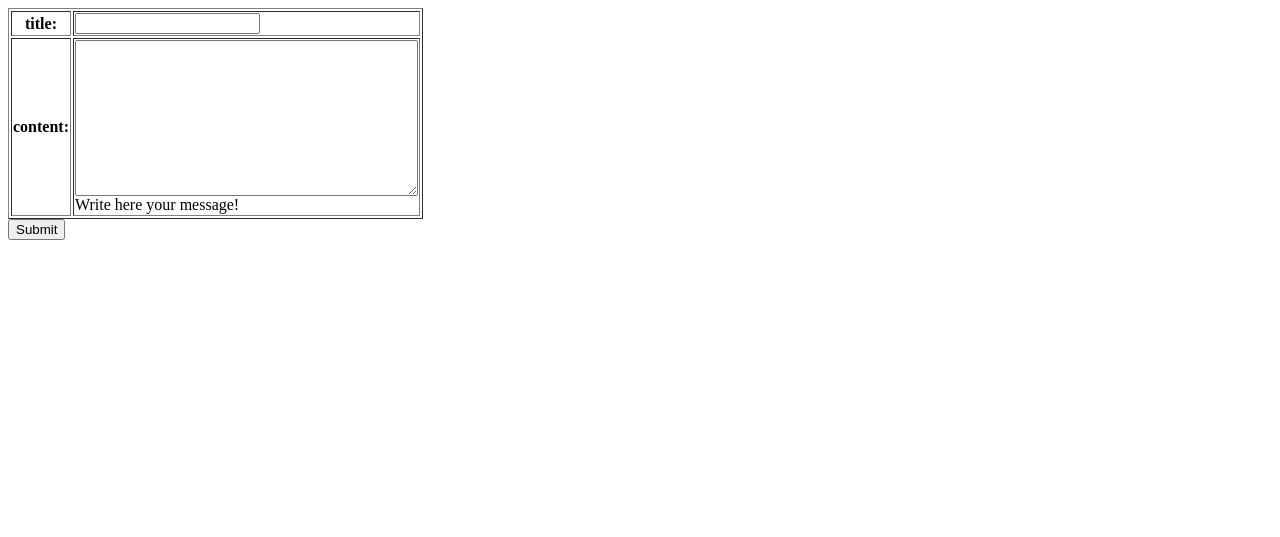
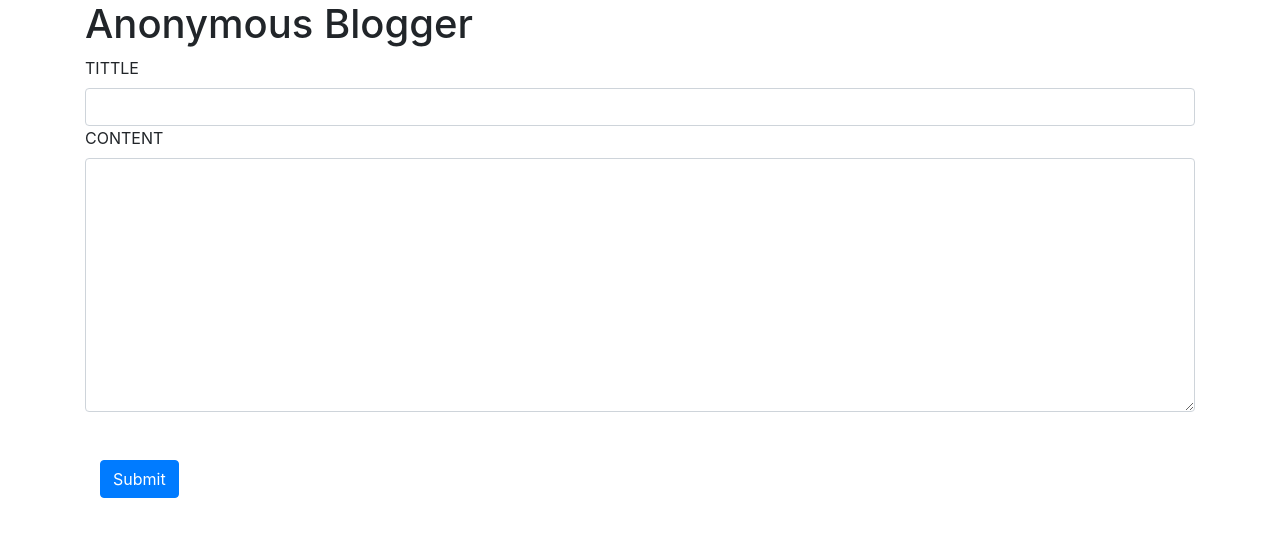
Before and after one commit to prinzpiuz/Anonymous-Blog, a Django app: page / in a window 1280 px wide. Shown: the top 537 px of the page. Run offline with Django 3.2, Linux system fonts and the light colour scheme; some libraries are stand-ins or nearby versions.

Commit message:
added bootstrap and messages under edit link

```diff
--- a/homepage/forms.py
+++ b/homepage/forms.py
@@ -4,10 +4,11 @@ from .models import Post
 
 
 class Blog(forms.ModelForm):
-    post_tittle = forms.CharField(label='title', max_length=100)
+    post_tittle = forms.CharField(max_length=100,
+                                  widget=forms.TextInput(attrs={'class':'form-control'}))
     post_content = forms.CharField(label='content',
                               max_length=2000,
-                              widget=forms.Textarea(),
+                              widget=forms.Textarea(attrs={'class':'form-control'}),
                               help_text='Write here your message!'
                               )
     class Meta:
--- a/homepage/templates/homepage/home.html
+++ b/homepage/templates/homepage/home.html
@@ -1,7 +1,14 @@
+<link rel="stylesheet" href="https://stackpath.bootstrapcdn.com/bootstrap/4.1.3/css/bootstrap.min.css" integrity="sha384-MCw98/SFnGE8fJT3GXwEOngsV7Zt27NXFoaoApmYm81iuXoPkFOJwJ8ERdknLPMO" crossorigin="anonymous">
+<div class="container">
 <form method="post" novalidate>
   {% csrf_token %}
-  <table border="1">
-    {{ form }}
-  </table>
-  <button type="submit">Submit</button>
-</form>
+   <h1>Anonymous Blogger</h1>
+  <div> <label>TITTLE</label>
+      {{ form.post_tittle }}
+  </div><label>CONTENT</label>
+    <div>{{ form.post_content}}</div>
+    <div class="center container">
+          <button type="submit" class="btn btn-primary mt-5">Submit</button>
+
+    </div>
+</form></div>
--- a/homepage/templates/homepage/post.html
+++ b/homepage/templates/homepage/post.html
@@ -1,5 +1,4 @@
-{{post.post_tittle}}
-{{post.post_content}}
+<div class="container"
 {% if messages %}
 <ul class="messages">
     {% for message in messages %}
@@ -7,3 +6,5 @@
     {% endfor %}
 </ul>
 {% endif %}
+{{post.post_tittle}}
+{{post.post_content}}
```
